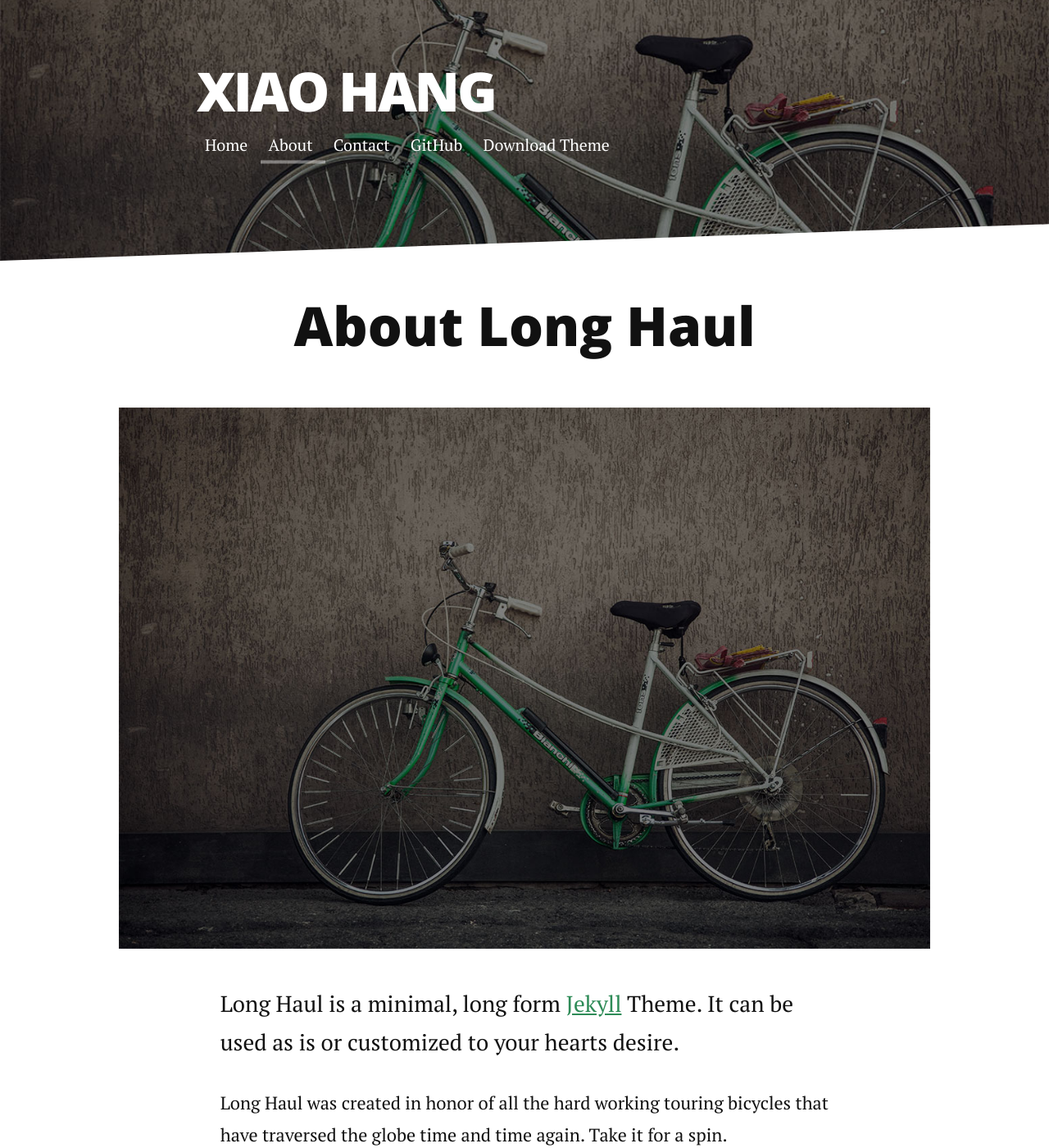
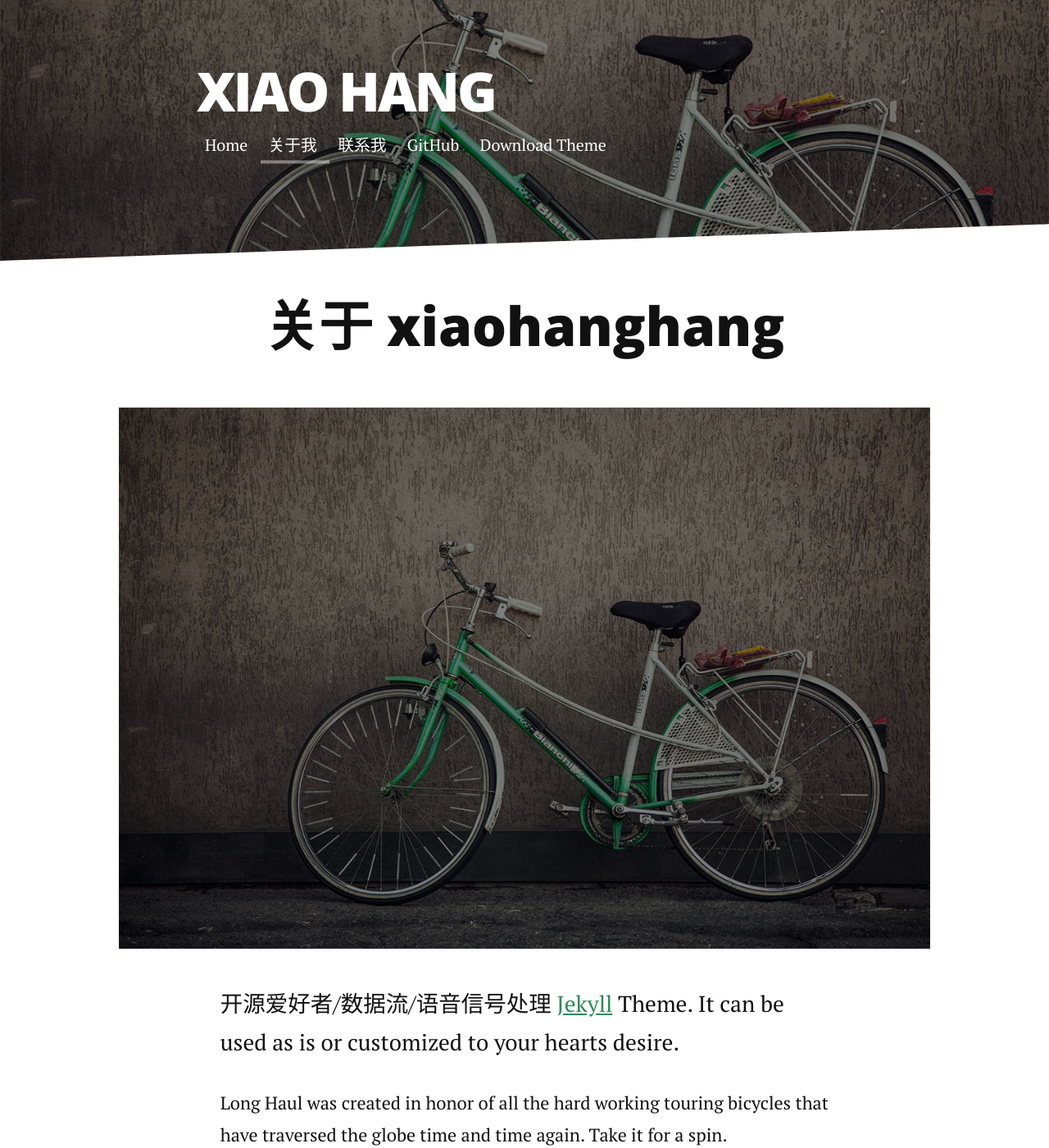
Before and after one commit to xiaohanghang/xiaohanghang.github.io, a Jekyll site: the page built from about.md, in a window 1280 px wide and 1400 px high. Shown: the whole window at 82% size. Built offline with Jekyll 4.4.1, drawn with Linux system fonts in a browser that asks for light colours; nearby versions of some CDN libraries.

Commit message:
config update

```diff
--- a/_config.yml
+++ b/_config.yml
@@ -1,8 +1,8 @@
 title: Xiao Hang
 description: data kstream/web develop/Speech signal and machine learning
 
-url: https://github.com/xiaohanghang
-baseurl: "https://github.com/xiaohanghang"
+url: https://xiaohanghang.github.io/
+baseurl: ""
 paginate_path: "blog/page:num/"
 permalink: blog/:title/
 
@@ -14,9 +14,9 @@ paginate: 5
 navigation:
  - title: Home
    url: /index.html
- - title: About
+ - title: 关于我
    url: /about
- - title: Contact
+ - title: 联系我
    url: /contact
 
 social:
--- a/about.md
+++ b/about.md
@@ -1,12 +1,12 @@
 ---
 layout: default
-title: About Long Haul
+title: About xiaohanghang
 ---
 
 <div class="post">
-	<h1 class="pageTitle">About Long Haul</h1>
+	<h1 class="pageTitle">关于 xiaohanghang</h1>
 	<img src="{{ '/assets/img/touring.jpg' | prepend: site.baseurl }}" alt="">
-	<p class="intro">Long Haul is a minimal, long form <a href="http://jekyllrb.com">Jekyll</a> Theme. It can be used as is or customized to your hearts desire.</p>
+	<p class="intro">开源爱好者/数据流/语音信号处理 <a href="http://jekyllrb.com">Jekyll</a> Theme. It can be used as is or customized to your hearts desire.</p>
 	<p>Long Haul was created in honor of all the hard working touring bicycles that have traversed the globe time and time again. Take it for a spin.</p>
 	<h2>Features</h2>
 	<ul>
```
Also changed, not shown: contact.md (+1 -1 lines).
